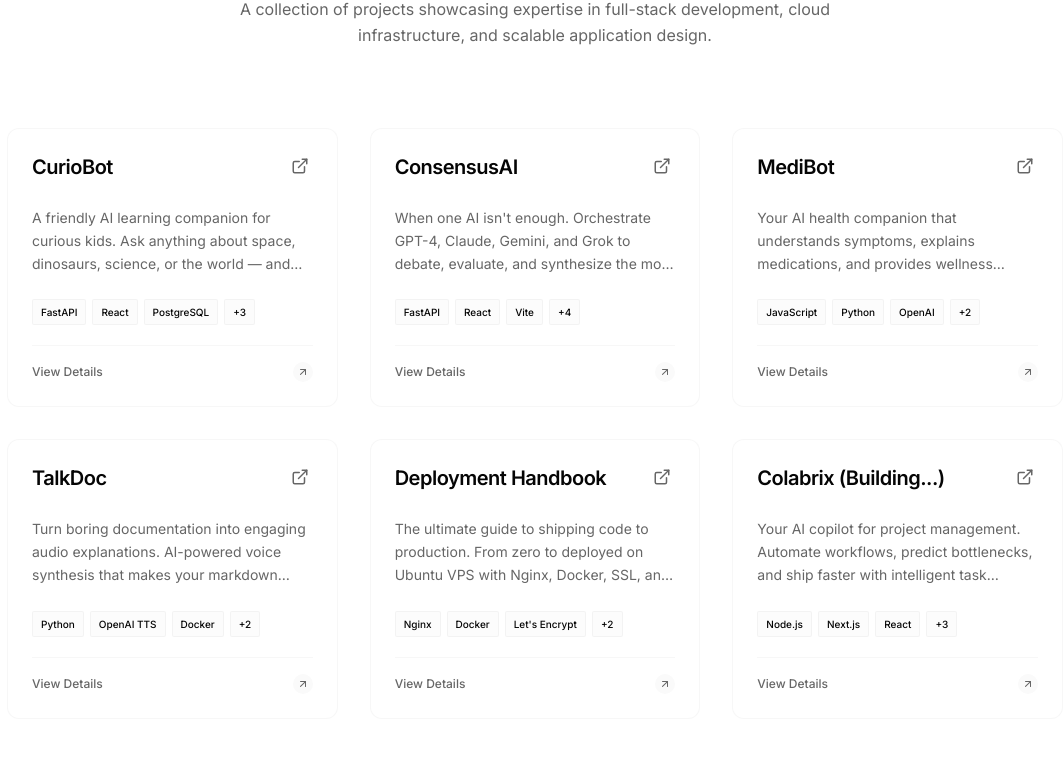
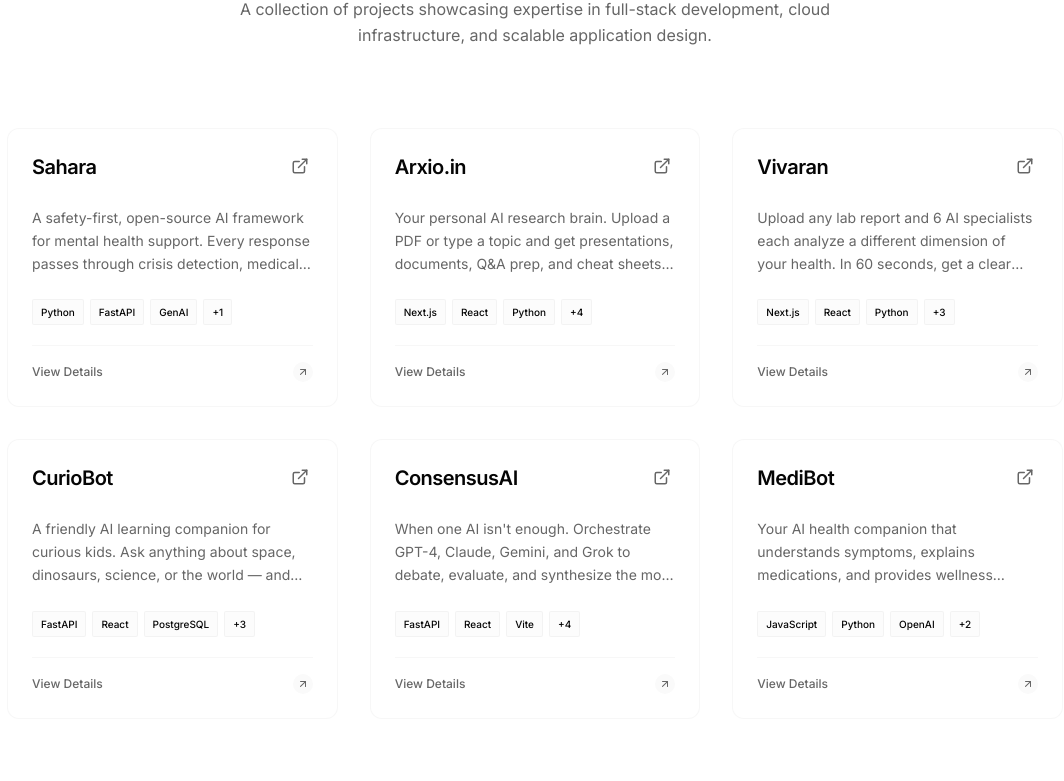
Before and after one commit to manishdashsharma/manish-portfolio, a React (Vite) app: page / in a window 1280 px wide. Shown: the part 1032-1813 px from the top of the page, without its empty margins (105-1169 px from the left). Built offline with nearby package versions, Linux system fonts and the light colour scheme.

Commit message:
feat: update job title to Senior Software Engineer and add new projects Sahara, Arxio.in, and Vivaran with detailed descriptions and tech stacks

```diff
--- a/src/components/About.tsx
+++ b/src/components/About.tsx
@@ -19,7 +19,7 @@
 
   const experiences = [
     {
-      role: "Full Stack Engineer",
+      role: "Senior Software Engineer",
       company: "Rightsteps,UK (Remote)",
       period: "July 2025 – Present",
       description: "Building scalable web applications, designing RESTful APIs that drive real-time interactions between users and our platform."
--- a/src/components/Projects.tsx
+++ b/src/components/Projects.tsx
@@ -22,6 +22,36 @@
   });
 
   const projectsData: ProjectData[] = [
+    {
+      title: "Sahara",
+      description:
+        "A safety-first, open-source AI framework for mental health support. Every response passes through crisis detection, medical claim stripping, tone enforcement, and structured output validation — enforced in code, not prompts.",
+      techStack: ["Python", "FastAPI", "GenAI", "uv"],
+      liveLink: "https://github.com/manishdashsharma/Sahara.git",
+      longDescription:
+        "Sahara is not just another AI chatbot. It's a harness-engineered system where every AI response passes through a rigorous safety layer before reaching the user — crisis detection, medical claim stripping, tone enforcement, and structured output validation — all enforced in code, not in prompts. Built for developers, researchers, and organizations who want to deploy AI in sensitive mental health contexts responsibly.",
+      rating: 5,
+    },
+    {
+      title: "Arxio.in",
+      description:
+        "Your personal AI research brain. Upload a PDF or type a topic and get presentations, documents, Q&A prep, and cheat sheets — in minutes.",
+      techStack: ["Next.js", "React", "Python", "FastAPI", "GenAI", "PDF Processing", "Web Search"],
+      liveLink: "https://www.arxio.in/",
+      longDescription:
+        "Upload any PDF and Arxio builds a complete workspace — paper overview, concept explainer, methodology breakdown, results analysis, critical analysis, 15-slide presentation, presentation script, Q&A preparation, and a one-page cheat sheet. You should never need to open the original paper again. Research any topic by typing it — Arxio searches the web and academic databases, reads everything it finds, and generates professional documents with real citations in any format: PowerPoint, Word, PDF, Excel, or academic research report.",
+      rating: 5,
+    },
+    {
+      title: "Vivaran",
+      description:
+        "Upload any lab report and 6 AI specialists each analyze a different dimension of your health. In 60 seconds, get a clear plain-language explanation — no doctor's degree required.",
+      techStack: ["Next.js", "React", "Python", "FastAPI", "GenAI", "Multi-Agent"],
+      liveLink: "https://github.com/manishdashsharma/Vivaran.git",
+      longDescription:
+        "Upload any lab report — blood test, thyroid, kidney, liver, lipid panel, urine, or more. Vivaran sends it to 6 AI specialists who each analyze a different dimension of your health. In 60 seconds, you get a clear, plain-language explanation with no medical jargon. No login. No subscription. One-time payment per report. Your medical report, finally explained.",
+      rating: 5,
+    },
     {
       title: "CurioBot",
       description:
```
